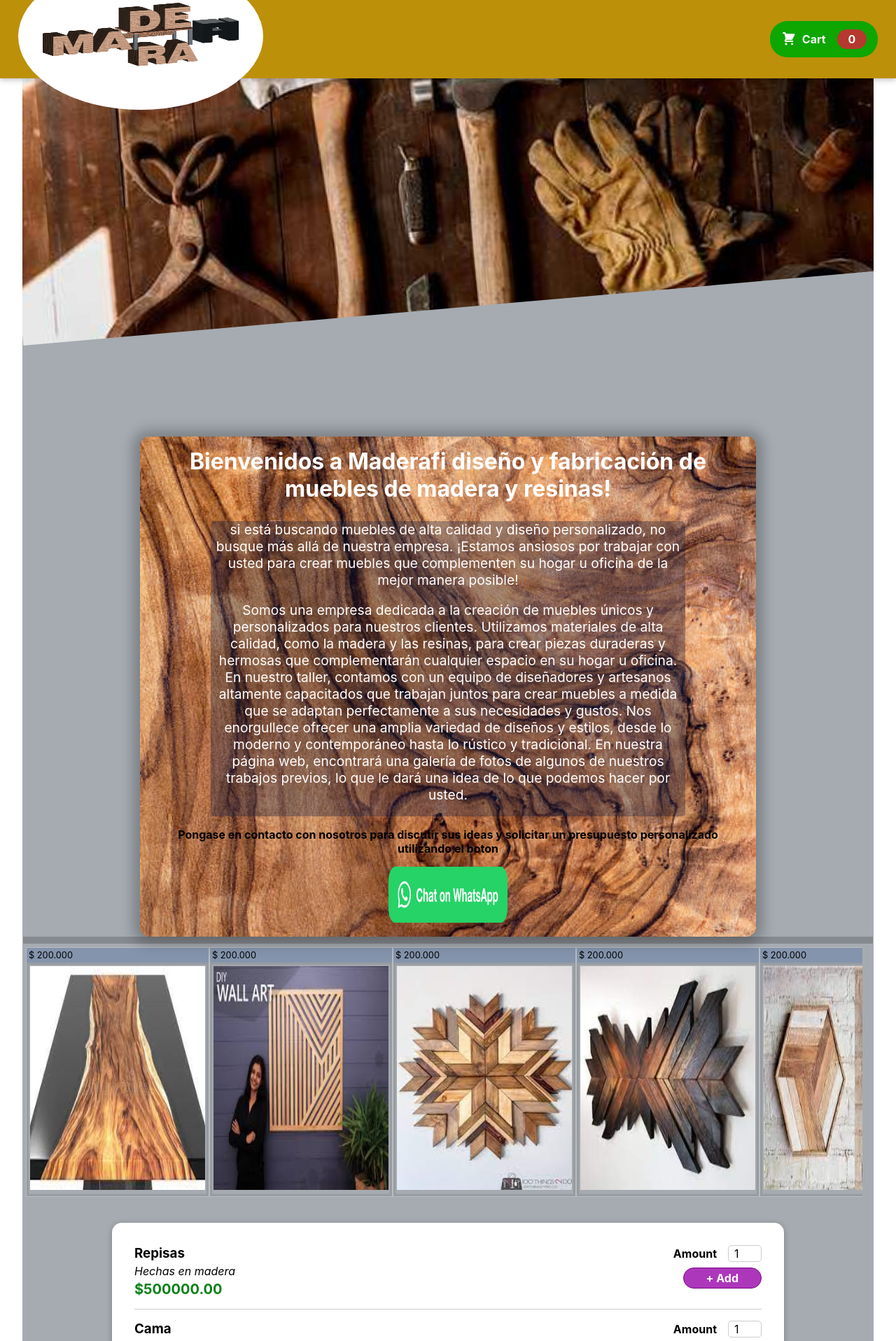
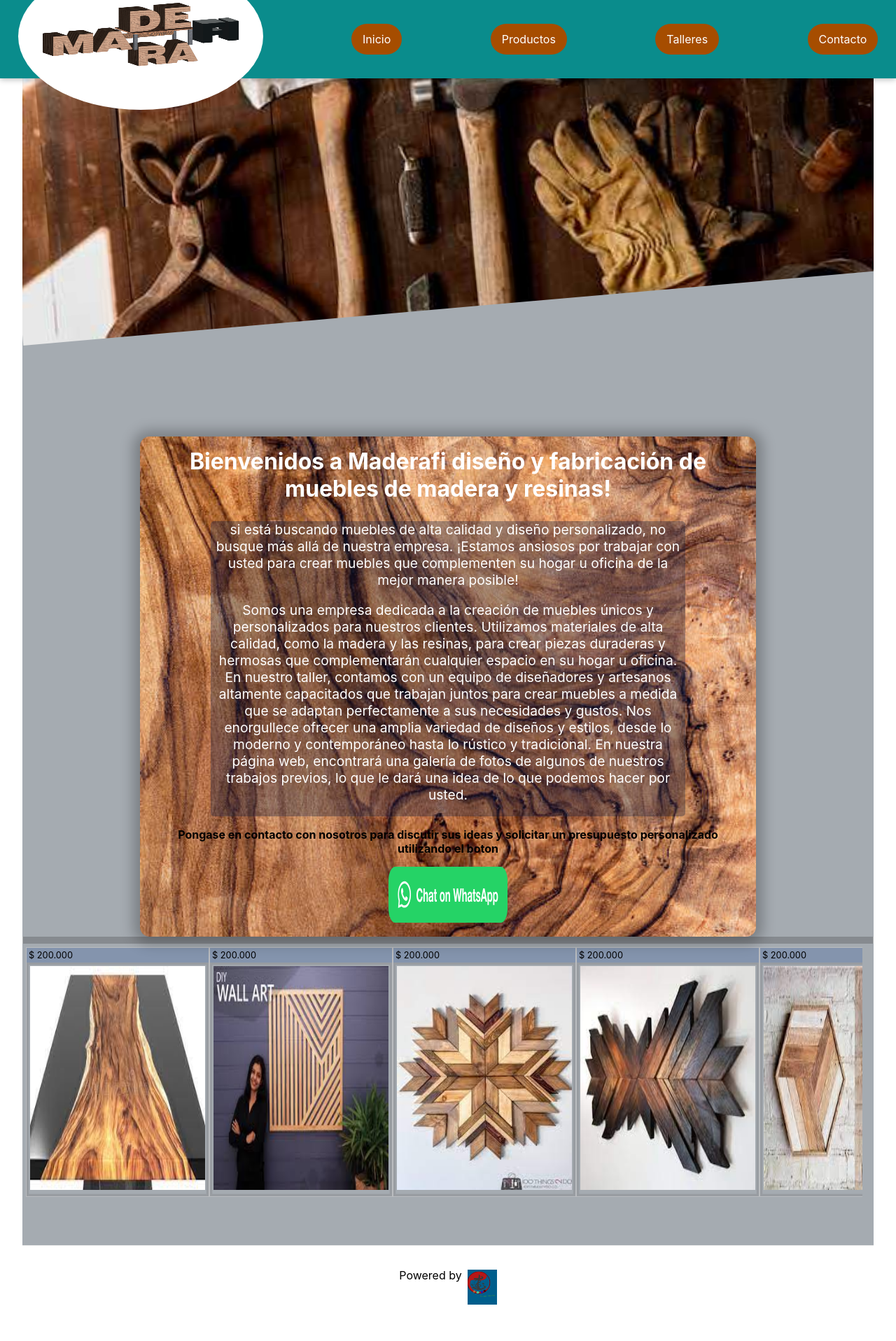
Before and after one commit to JCODEXs/my-joinery, a Next.js app: page / in a window 1280 px wide. Shown: the top 1917 px of the page at 70% size. After the commit the page ends 1869 px from the top, so only its background shows below. Built offline with nearby package versions, Linux system fonts and the light colour scheme.

Commit message:
VersionRevisada

```diff
--- a/components/Layout/Header.js
+++ b/components/Layout/Header.js
@@ -50,11 +50,15 @@ useEffect(()=>{
     <Fragment>
       <header className={classes.header}>
         <h1>   <Image src="/MadeIn.png" alt="Vercel Logo" width={350} height={210} style={{borderRadius:"50%"}} /></h1>
+        <button className={classes.button}   > Inicio </button>
+        <button className={classes.button}   > Productos </button>
+        <button className={classes.button}   > Talleres </button>
+        <button className={classes.button}   > Contacto </button>
 
            {/* <button className={classes.button}  onClick ={enLanguageHandler} > {Language} </button>
            */}
          {/* <Menubar className={classes.menubar}/> */}
-        <HeaderCartButton onClick={props.onShowCart} Lengua={Language} />
+        {/* <HeaderCartButton onClick={props.onShowCart} Lengua={Language} /> */}
 
       </header>
 
--- a/components/Layout/Header.module.css
+++ b/components/Layout/Header.module.css
@@ -4,7 +4,7 @@
   left: 0;
   width: 100%;
   height: 7rem;
-  background-color: #bd9009;
+  background-color: #0a8c8c;
   color: white;
   display: flex;
   justify-content: space-between;
@@ -32,7 +32,7 @@
   cursor: pointer;
   font: inherit;
   border: none;
-  background-color: #0035a6;
+  background-color: #a64d00;
   color: white;
   padding: 0.75rem 1rem;
   display: flex;
--- a/pages/index.js
+++ b/pages/index.js
@@ -37,7 +37,7 @@ const [images,setImages] = useState()
  >
   {/* <pre>{JSON.stringify(images,null,2)}</pre> */}
 {images && <Gallery  images={images} />}
- <AvailableDeals />
+{false && <AvailableDeals />}
 
 </div>
 }
```
